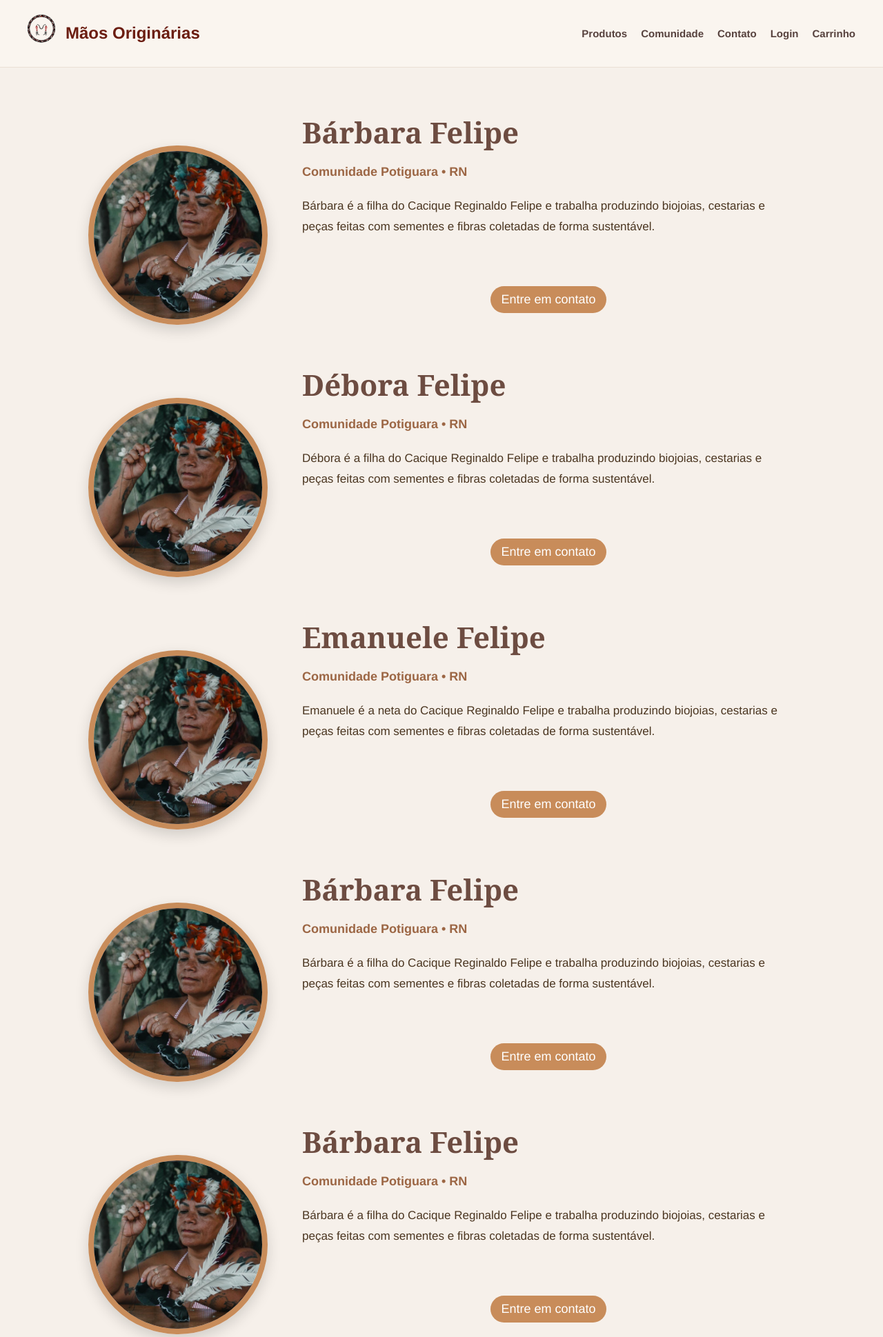
After one commit to 13rafaela/maosoriginarias, a Django app: page /maos-originarias/artesas/ in a window 1280 px wide. The commit adds this page. Shown: the top 1939 px of the page at 69% size. Run offline with Django 5.2, Linux system fonts and the light colour scheme.

Commit message:
Adiciona pagina dos artesãos e algumas alterações

```diff
--- a/maos_originarias/static/maos_originarias/css/style.css
+++ b/maos_originarias/static/maos_originarias/css/style.css
@@ -1187,15 +1187,13 @@ footer {
         grid-template-columns: repeat(2, 1fr);
     }
 }
-/* Remove a bolinha do início da lista */
 ul, li {
     list-style: none;
 }
 
-/* Remove o sublinhado do link */
 a {
     text-decoration: none;
-    color: black
+    color: white
 }
 img {
     display: block;
@@ -1204,19 +1202,262 @@ img {
 .logo-wrapper {
     display: inline-flex;
     align-items: center;
-    gap: 15px; /* Altere este valor para controlar a distância exata entre a imagem e o texto */
+    gap: 15px;
 }
 
-/* Modifique a regra atual do seu header img.logo */
 header img.logo {
     width: 40px;
     height: auto;
-    margin-right: 0; /* Zeramos a margem antiga para controlar apenas pelo 'gap' acima */
+    margin-right: 0;
 }
 
-/* Garanta que o h1 não tenha margens padrões que possam empurrar o layout */
 header h1 {
     color: brown;
     font-size: 20px;
     margin: 0;
 }
+*{
+    margin: 0;
+    padding: 0;
+    box-sizing: border-box;
+}
+
+body{
+    font-family: Arial, Helvetica, sans-serif;
+    background: #F6F0EA;
+    color: #4B3621;
+}
+
+/* ============================
+   PERFIL DO ARTESÃO
+============================ */
+
+.perfil-artesao{
+    padding: 60px 10%;
+}
+
+.cabecalho{
+    display: flex;
+    align-items: center;
+    justify-content: center;
+    gap: 50px;
+    flex-wrap: wrap;
+}
+
+.cabecalho img{
+    width: 260px;
+    height: 260px;
+    object-fit: cover;
+    border-radius: 50%;
+    border: 8px solid #C88C5A;
+    box-shadow: 0 8px 20px rgba(0,0,0,.15);
+    transition: .3s;
+}
+
+.cabecalho img:hover{
+    transform: scale(1.03);
+}
+
+.info{
+    flex: 1;
+    min-width: 300px;
+}
+
+.info h1{
+    font-family: Georgia, serif;
+    font-size: 42px;
+    color: #6D4C41;
+    margin-bottom: 10px;
+}
+
+.aldeia{
+    color: #9C6644;
+    font-size: 18px;
+    font-weight: bold;
+    margin-bottom: 20px;
+}
+
+.descricao{
+    font-size: 17px;
+    line-height: 1.8;
+}
+
+/* ============================
+   HISTÓRIA
+============================ */
+
+.historia{
+    padding: 60px 10%;
+}
+
+.historia h2{
+    font-family: Georgia, serif;
+    font-size: 34px;
+    color: #6D4C41;
+    margin-bottom: 20px;
+}
+
+.historia p{
+    line-height: 1.8;
+    font-size: 17px;
+}
+
+/* ============================
+   ESPECIALIDADES
+============================ */
+
+.especialidades{
+    padding: 60px 10%;
+    background: #EFE3D7;
+}
+
+.especialidades h2{
+    font-family: Georgia, serif;
+    font-size: 34px;
+    color: #6D4C41;
+    margin-bottom: 30px;
+}
+
+.lista{
+    display: flex;
+    flex-wrap: wrap;
+    gap: 20px;
+}
+
+.item{
+    background: white;
+    padding: 18px 30px;
+    border-radius: 15px;
+    box-shadow: 0 5px 15px rgba(0,0,0,.08);
+    transition: .3s;
+}
+
+.item:hover{
+    transform: translateY(-5px);
+}
+
+/* ============================
+   PRODUTOS
+============================ */
+
+.produtos{
+    padding: 60px 10%;
+}
+
+.produtos h2{
+    font-family: Georgia, serif;
+    font-size: 34px;
+    color: #6D4C41;
+    margin-bottom: 30px;
+}
+
+.cards{
+    display: flex;
+    flex-wrap: wrap;
+    justify-content: center;
+    gap: 30px;
+}
+
+.card{
+    width: 280px;
+    background: white;
+    border-radius: 18px;
+    overflow: hidden;
+    box-shadow: 0 8px 20px rgba(0,0,0,.08);
+    transition: .3s;
+}
+
+.card:hover{
+    transform: translateY(-8px);
+}
+
+.card img{
+    width: 100%;
+    height: 220px;
+    object-fit: cover;
+}
+
+.card h3{
+    margin: 15px;
+    color: #6D4C41;
+    font-size: 22px;
+}
+
+.card p{
+    margin: 0 15px 20px;
+    color: #A0522D;
+    font-weight: bold;
+    font-size: 18px;
+}
+
+/* ============================
+   CONTATO
+============================ */
+
+.contato{
+    color: white;
+    text-align: center;
+    padding: 70px 20px;
+}
+
+.contato h2{
+    margin-bottom: 30px;
+    font-family: Georgia, serif;
+    font-size: 34px;
+}
+
+.contato a{
+    display: inline-block;
+    background: #C88C5A;
+    color: white;
+    text-decoration: none;
+    padding: 5px 15px;
+    border-radius: 35px;
+    font-size: 18px;
+    transition: .3s;
+}
+
+.contato a:hover{
+    background: #A86B40;
+}
+
+/* ============================
+   RESPONSIVIDADE
+============================ */
+
+@media (max-width: 768px){
+
+    .cabecalho{
+        flex-direction: column;
+        text-align: center;
+    }
+
+    .info{
+        min-width: auto;
+    }
+
+    .info h1{
+        font-size: 34px;
+    }
+
+    .historia h2,
+    .especialidades h2,
+    .contato h2{
+        font-size: 18px;
+    }
+
+    .cabecalho img{
+        width: 220px;
+        height: 220px;
+    }
+
+    .cards{
+        flex-direction: column;
+        align-items: center;
+    }
+
+    .card{
+        width: 100%;
+        max-width: 350px;
+    }
+}
--- /dev/null
+++ b/maos_originarias/templates/artesas.html
@@ -0,0 +1,279 @@
+{% extends 'base.html' %}
+{% load static %}
+
+{% block title %}
+Artesãs
+{% endblock %}
+
+{% block content %}
+
+<header>
+    <div class="logo-wrapper">
+        <img src="{% static 'maos_originarias/img/mo.png' %}" class="logo" alt="Logo">
+        <a href="{% url 'maos_originarias:home' %}" class="logo">Mãos Originárias</a>
+    </div>
+
+    <nav class="nav-links">
+        </nav>
+
+    <ul>
+
+        <li><a href="{% url 'maos_originarias:produto' %}">Produtos</a>
+
+        <li><a href="">Comunidade</a></li>
+
+        <li><a href="https://wa.me/558494260992" target="_blank">Contato</a></li>
+
+        <li><a href="{% url 'maos_originarias:login' %}">Login</a></li>
+
+        <li><a href="">Carrinho</a></li>
+
+    </ul>
+
+</header>
+<body>
+
+<section class="perfil-artesao">
+
+    <div class="cabecalho">
+
+        <img src="{% static 'maos_originarias/img/bab.png' %}" alt="Artesão">
+
+        <div class="info">
+            <h1>Bárbara Felipe</h1>
+
+            <p class="aldeia">
+                Comunidade Potiguara • RN
+            </p>
+
+            <p class="descricao">
+                Bárbara é a filha do Cacique Reginaldo Felipe e trabalha produzindo biojoias,
+                cestarias e peças feitas com sementes e fibras
+                coletadas de forma sustentável.
+            </p>
+            <div class="contato">
+                <li><a href="https://wa.me/558494260992" target="_blank">Entre em contato</a></li>
+            </div>
+        </div>
+
+    </div>
+     <div class="cabecalho">
+
+        <img src="{% static 'maos_originarias/img/bab.png' %}" alt="Artesão">
+
+        <div class="info">
+            <h1>Débora Felipe</h1>
+
+            <p class="aldeia">
+                Comunidade Potiguara • RN
+            </p>
+
+            <p class="descricao">
+                Débora é a filha do Cacique Reginaldo Felipe e trabalha produzindo biojoias,
+                cestarias e peças feitas com sementes e fibras
+                coletadas de forma sustentável.
+            </p>
+            <div class="contato">
+                <li><a href="https://wa.me/558494260992" target="_blank">Entre em contato</a></li>
+            </div>
+        </div>
+
+    </div>
+ <div class="cabecalho">
+
+        <img src="{% static 'maos_originarias/img/bab.png' %}" alt="Artesão">
+
+        <div class="info">
+            <h1>Emanuele Felipe</h1>
+
+            <p class="aldeia">
+                Comunidade Potiguara • RN
+            </p>
+
+            <p class="descricao">
+                Emanuele é a neta do Cacique Reginaldo Felipe e trabalha produzindo biojoias,
+                cestarias e peças feitas com sementes e fibras
+                coletadas de forma sustentável.
+            </p>
+            <div class="contato">
+                <li><a href="https://wa.me/558494260992" target="_blank">Entre em contato</a></li>
+            </div>
+        </div>
+
+    </div>
+ <div class="cabecalho">
+
+        <img src="{% static 'maos_originarias/img/bab.png' %}" alt="Artesão">
+
+        <div class="info">
+            <h1>Bárbara Felipe</h1>
+
+            <p class="aldeia">
+                Comunidade Potiguara • RN
+            </p>
+
+            <p class="descricao">
+                Bárbara é a filha do Cacique Reginaldo Felipe e trabalha produzindo biojoias,
+                cestarias e peças feitas com sementes e fibras
+                coletadas de forma sustentável.
+            </p>
+            <div class="contato">
+                <li><a href="https://wa.me/558494260992" target="_blank">Entre em contato</a></li>
+            </div>
+        </div>
+
+    </div>
+ <div class="cabecalho">
+
+        <img src="{% static 'maos_originarias/img/bab.png' %}" alt="Artesão">
+
+        <div class="info">
+            <h1>Bárbara Felipe</h1>
+
+            <p class="aldeia">
+                Comunidade Potiguara • RN
+            </p>
+
+            <p class="descricao">
+                Bárbara é a filha do Cacique Reginaldo Felipe e trabalha produzindo biojoias,
+                cestarias e peças feitas com sementes e fibras
+                coletadas de forma sustentável.
+            </p>
+            <div class="contato">
+                <li><a href="https://wa.me/558494260992" target="_blank">Entre em contato</a></li>
+            </div>
+        </div>
+
+    </div>
+ <div class="cabecalho">
+
+        <img src="{% static 'maos_originarias/img/bab.png' %}" alt="Artesão">
+
+        <div class="info">
+            <h1>Bárbara Felipe</h1>
+
+            <p class="aldeia">
+                Comunidade Potiguara • RN
+            </p>
+
+            <p class="descricao">
+                Bárbara é a filha do Cacique Reginaldo Felipe e trabalha produzindo biojoias,
+                cestarias e peças feitas com sementes e fibras
+                coletadas de forma sustentável.
+            </p>
+            <div class="contato">
+                <li><a href="https://wa.me/558494260992" target="_blank">Entre em contato</a></li>
+            </div>
+        </div>
+
+    </div>
+ <div class="cabecalho">
+
+        <img src="{% static 'maos_originarias/img/bab.png' %}" alt="Artesão">
+
+        <div class="info">
+            <h1>Bárbara Felipe</h1>
+
+            <p class="aldeia">
+                Comunidade Potiguara • RN
+            </p>
+
+            <p class="descricao">
+                Bárbara é a filha do Cacique Reginaldo Felipe e trabalha produzindo biojoias,
+                cestarias e peças feitas com sementes e fibras
+                coletadas de forma sustentável.
+            </p>
+            <div class="contato">
+                <li><a href="https://wa.me/558494260992" target="_blank">Entre em contato</a></li>
+            </div>
+        </div>
+
+    </div>
+ <div class="cabecalho">
+
+        <img src="{% static 'maos_originarias/img/bab.png' %}" alt="Artesão">
+
+        <div class="info">
+            <h1>Bárbara Felipe</h1>
+
+            <p class="aldeia">
+                Comunidade Potiguara • RN
+            </p>
+
+            <p class="descricao">
+                Bárbara é a filha do Cacique Reginaldo Felipe e trabalha produzindo biojoias,
+                cestarias e peças feitas com sementes e fibras
+                coletadas de forma sustentável.
+            </p>
+            <div class="contato">
+                <li><a href="https://wa.me/558494260992" target="_blank">Entre em contato</a></li>
+            </div>
+        </div>
+
+    </div>
+
+
+<section class="especialidades">
+
+    <h2>Especialidades</h2>
+
+    <div class="lista">
+
+        <div class="item">
+            🌿 Biojoias
+        </div>
+
+        <div class="item">
+            🧺 Cestarias
+        </div>
+
+        <div class="item">
+            🌰 Artes com sementes
+        </div>
+
+        <div class="item">
+            🎨 Pintura indígena
+        </div>
+
+    </div>
+
+</section>
+
+</section>
+
+</body>
+
+
+<footer class="footer">
+
+    <div class="footer-col">
+        <h2>Mãos Originárias</h2>
+        <p>Resgatando saberes ancestrais e gerando impacto socioambiental positivo através do artesanato indígena brasileiro.
+        </p>
+
+        <div class="social">
+            <a href="#">Compartilhar site</a> |
+            <a href="#">E-mail</a>
+        </div>
+    </div>
+
+    <div class="footer-col">
+        <h3>Links Rápidos</h3>
+        <ul>
+            <li>Sobre nós</li>
+            <li>Nossos Parceiros</li>
+            <li>Relatório de Impacto</li>
+            <li>Termos de Uso</li>
+        </ul>
+    </div>
+
+    <div class="footer-col">
+        <h3>Atendimento</h3>
+        <ul>
+            <li>Políticas de Troca</li>
+            <li>Envio e Entrega</li>
+        <li><a href="https://wa.me/558494260992" target="_blank">Contato</a></li>
+            <li>Dúvidas Frequentes</li>
+        </ul>
+    </div>
+{% endblock %}
--- a/maos_originarias/templates/login.html
+++ b/maos_originarias/templates/login.html
@@ -47,7 +47,7 @@ Login
                     <input type="checkbox" id="remember">
                     <label for="remember">Manter-me conectado</label>
                 </div>
-
+             <a href="{% url 'maos_originarias:home' %}" class="btn btn-primary">Voltar para a página inicial</a>
                 <button type="submit" class="btn-submit">ENTRAR</button>
             </form>
 
--- a/maos_originarias/urls.py
+++ b/maos_originarias/urls.py
@@ -4,8 +4,9 @@ from . import views
 app_name = "maos_originarias"
 
 urlpatterns = [
-    path("", views.home, name="home"),
+    path("home/", views.home, name="home"),
     path("login/", views.login, name="login"),
     path("produto/", views.produto, name="produto"),
+    path("artesas/", views.artesas, name="artesas")
 
 ]
--- a/maos_originarias/views.py
+++ b/maos_originarias/views.py
@@ -74,3 +74,5 @@ def produto(request):
     }
 
     return render(request, 'produto.html', context)
+def artesas(request):
+    return render(request,'artesas.html')
```
Also changed, not shown: maos_originarias/templates/home.html (+4 -5 lines).
